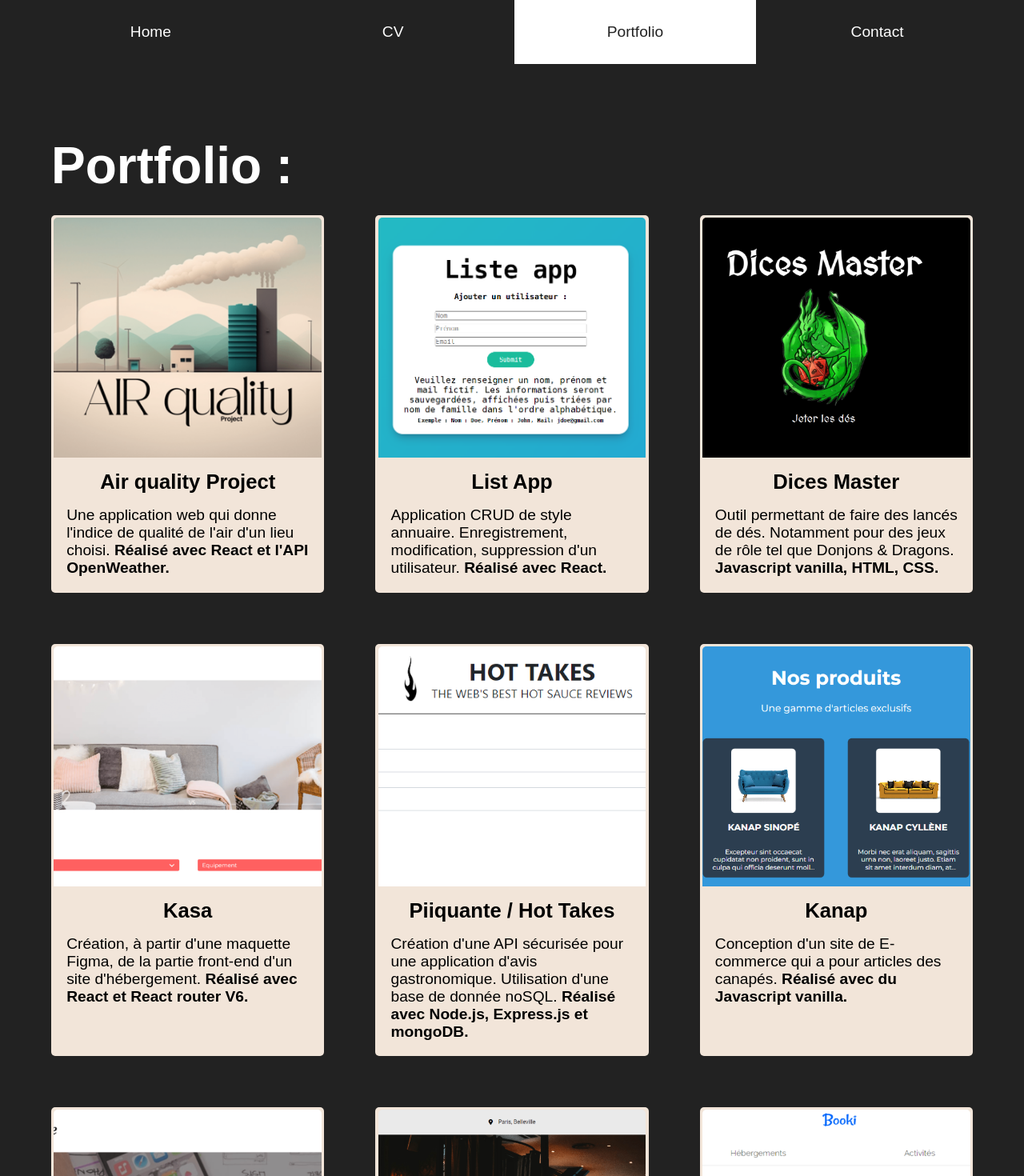
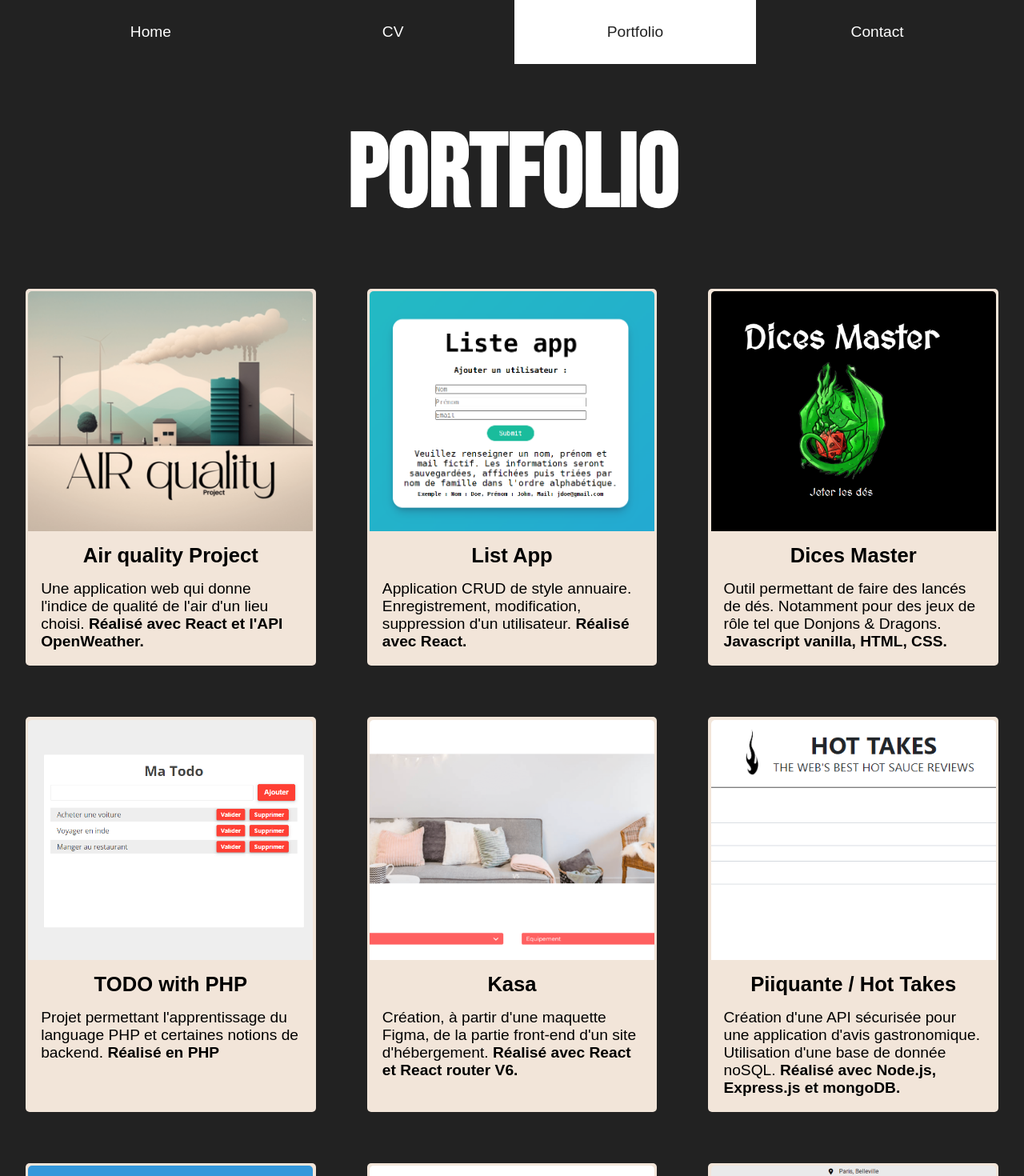
Before and after one commit to jessy-marion/Personnal-Website, a React (Create React App) app: page /portfolio in a window 1280 px wide. Shown: the top 1470 px of the page at 80% size. Built offline with nearby package versions, Linux system fonts and the light colour scheme; a web font is replaced by a local one.

Commit message:
feat: new h1 font / added TODO with PHP project

```diff
--- a/src/Pages/CV/CV.module.scss
+++ b/src/Pages/CV/CV.module.scss
@@ -29,13 +29,18 @@
   }
 
   .title {
-    font-size: 3rem;
+    font-family: var(--font-family2);
+    font-size: 4rem;
     font-weight: bold;
     text-align: center;
     grid-area: title;
-    margin: 4rem 0 0 0;
+    margin: 4rem 0;
+    @media screen and (min-width: 768px) {
+      font-size: 6rem;
+    }
     @media screen and (min-width: 992px) {
-      font-size: 4rem;
+      /*font-size: 4rem;*/
+      font-size: 8rem;
     }
   }
 
--- a/src/Pages/Contact/Contact.module.scss
+++ b/src/Pages/Contact/Contact.module.scss
@@ -1,3 +1,5 @@
+
+
 .main {
   flex: 1;
   height: 100vh;
@@ -17,6 +19,15 @@
     justify-content: space-around;
 
 
+  }
+  h1 {
+    text-align: center;
+    font-family: var(--font-family2);
+    font-weight: bold;
+    font-size: 3rem;
+    @media screen and (min-width: 992px){
+      font-size: 4rem;
+    }
   }
 
 
--- a/src/Pages/Home/Home.module.scss
+++ b/src/Pages/Home/Home.module.scss
@@ -1,23 +1,34 @@
 .main {
-  padding: 2rem;
+  padding: 0 3rem 2rem 3rem;
   background: #222;
   color: white;
 
 
   @media screen and (min-width: 992px) {
-    padding: 4.5rem;
+    /*padding: 4.5rem;*/
   }
 
   h1 {
+    font-family: var(--font-family2);
     font-weight: bold;
     text-align: center;
-    font-size: 3rem;
+    font-size: 4rem;
     margin: 1rem 0;
+
+    @media screen and (min-width: 768px) {
+      /*font-size: 4rem;*/
+      font-size: 6rem;
+      margin: 4rem 0;
+    }
+
     @media screen and (min-width: 992px) {
-      font-size: 4rem;
+      /*font-size: 4rem;*/
+      font-size: 8rem;
       margin: 4rem 0;
     }
   }
+
+
 
 
 
--- a/src/Pages/Portfolio/Portfolio.jsx
+++ b/src/Pages/Portfolio/Portfolio.jsx
@@ -10,11 +10,12 @@ import p7Img from "../../assets/img/R quality.png";
 import p8Img from "../../assets/img/SitePerso.PNG";
 import p9Img from "../../assets/img/dices-master.PNG";
 import p10Img from "../../assets/img/list-app.PNG";
+import p11Img from "../../assets/img/ProjetPHP.PNG";
 
 function Portfolio() {
   return (
     <main className={styles.portfolio}>
-      <h1>Portfolio :</h1>
+      <h1>Portfolio</h1>
       <div className={styles.cardContainer}>
         <a
           target="_blank"
@@ -50,8 +51,17 @@ function Portfolio() {
             de rôle tel que Donjons & Dragons.{" "}
             <strong>Javascript vanilla, HTML, CSS.</strong>
           </Card>
+        </a>{" "}
+        <a
+          target="_blank"
+          rel="noreferrer noopener"
+          href="https://github.com/jessy-marion/TODO_with_PHP"
+        >
+          <Card h2={"TODO with PHP"} image={p11Img} alt={"TODO with PHP"}>
+            Projet permettant l'apprentissage du language PHP et certaines
+            notions de backend. <strong>Réalisé en PHP</strong>
+          </Card>
         </a>
-
         <a
           target="_blank"
           rel="noreferrer noopener"
--- a/src/Pages/Portfolio/Portfolio.module.scss
+++ b/src/Pages/Portfolio/Portfolio.module.scss
@@ -1,17 +1,25 @@
 .portfolio {
   h1 {
+    text-align: center;
+    font-family: var(--font-family2);
     font-weight: bold;
-    font-size: 3rem;
+    font-size: 4rem;
+    @media screen and (min-width: 768px) {
+      font-size: 6rem;
+
+    }
     @media screen and (min-width: 992px){
-      font-size: 4rem;
+      /*font-size: 4rem;*/
+      font-size: 8rem;
+      margin: 4rem 0;
     }
   }
   color: white;
   background: #222;
-  padding: 2rem;
+  padding: 0 2rem 2rem 2rem;
 
   @media screen and (min-width: 768px){
-    padding: 4rem;
+    /*padding: 4rem;*/
   }
 }
 
--- a/src/assets/styles/_base.scss
+++ b/src/assets/styles/_base.scss
@@ -23,6 +23,7 @@ h1, h2, h3, h4 {
   font-weight: 400;
 }
 
+
 * {
   box-sizing: border-box;
 }
--- a/src/assets/styles/_fonts.scss
+++ b/src/assets/styles/_fonts.scss
@@ -2,3 +2,7 @@
   font-family: Art;
   src: local(Ageya-Regular), url("../fonts/37 Slack/Slack-Light.otf") format("opentype");
 }
+@font-face {
+  font-family: BEBAS NEUE;
+  src: local(BebasNeue-Regular), url("../fonts/bebas-neue/BebasNeue-Regular.otf");
+}
--- a/src/assets/styles/_variables.scss
+++ b/src/assets/styles/_variables.scss
@@ -4,7 +4,7 @@
   --gray-2: #ccc;
   --linear-gradient:linear-gradient(180deg, rgba(255, 255, 255, 0) 0%, rgba(0, 0, 0, 0.5) 100%);
   --font-family: Art , sans-serif;
+  --font-family2: BEBAS NEUE, sans-serif;
   --text-color: #444;
-
   --bounce-animation: bounce 2s;
 }
```
Also changed, not shown: src/assets/fonts/bebas-neue/BebasNeue-Regular.otf (added), src/assets/img/ProjetPhp.PNG (added).
